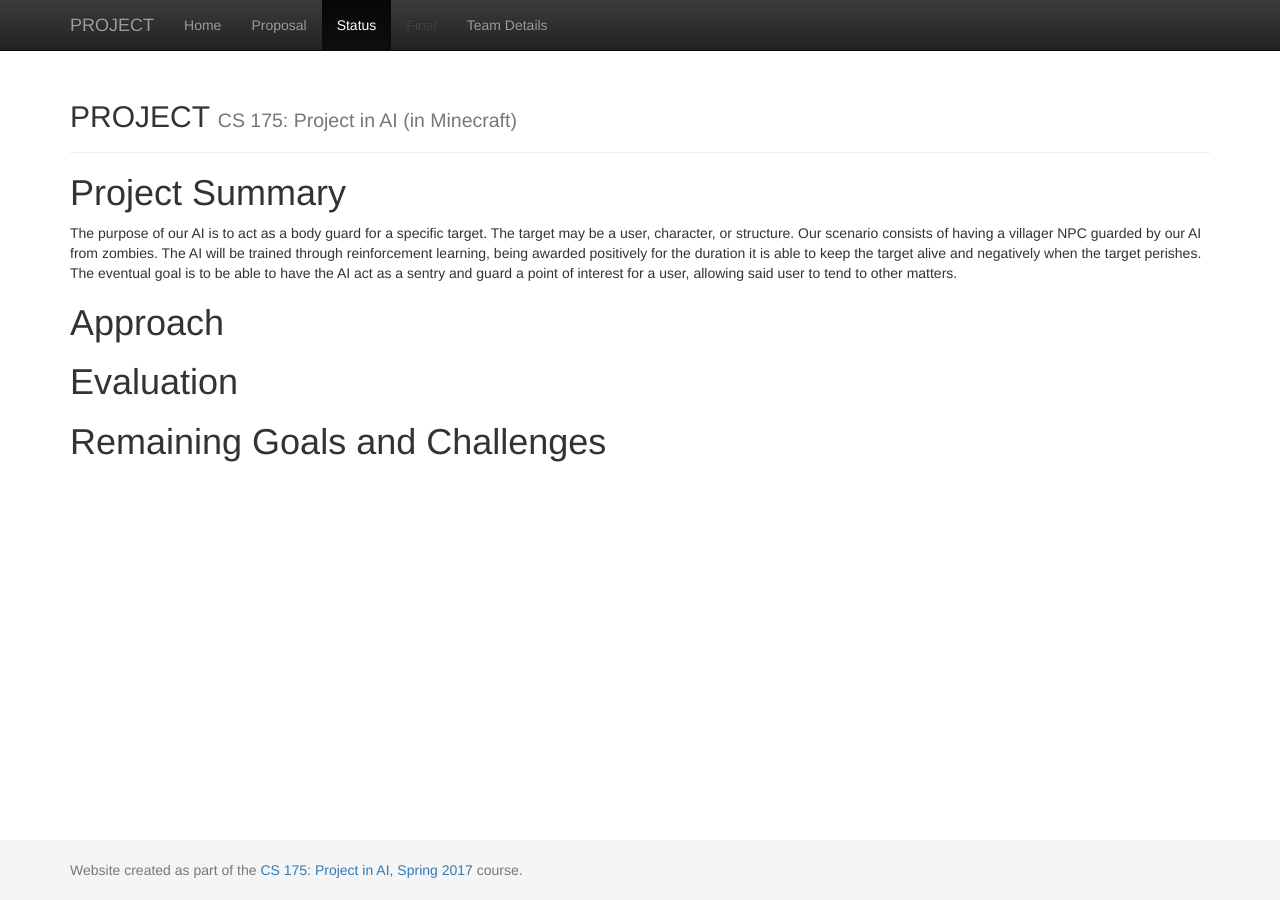
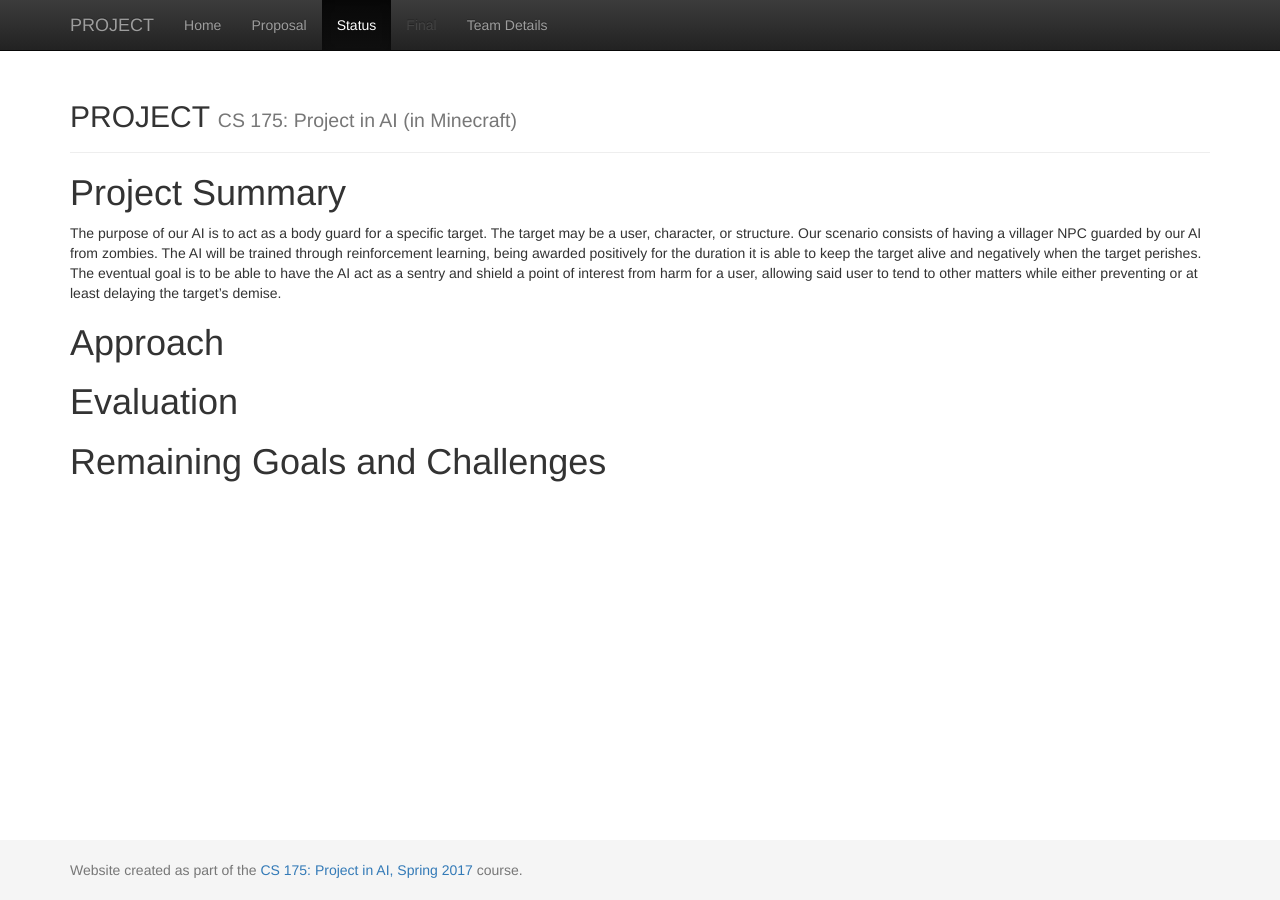
Before and after one commit to Ch0ronomato/QProtector, a Jekyll site: the page built from docs/status.md, in a window 1280 px wide. Built offline with Jekyll 4.4.1, drawn with Linux system fonts in a browser that asks for light colours.

Commit message:
Update status.md

```diff
--- a/docs/status.md
+++ b/docs/status.md
@@ -3,7 +3,7 @@
 title:  Status
 ---
 # Project Summary
-The purpose of our AI is to act as a body guard for a specific target. The target may be a user, character, or structure. Our scenario consists of having a villager NPC guarded by our AI from zombies. The AI will be trained through reinforcement learning, being awarded positively for the duration it is able to keep the target alive and negatively when the target perishes. The eventual goal is to be able to have the AI act as a sentry and guard a point of interest for a user, allowing said user to tend to other matters.
+The purpose of our AI is to act as a body guard for a specific target. The target may be a user, character, or structure. Our scenario consists of having a villager NPC guarded by our AI from zombies. The AI will be trained through reinforcement learning, being awarded positively for the duration it is able to keep the target alive and negatively when the target perishes. The eventual goal is to be able to have the AI act as a sentry and shield a point of interest from harm for a user, allowing said user to tend to other matters while either preventing or at least delaying the target's demise.
 
 # Approach
 
```
